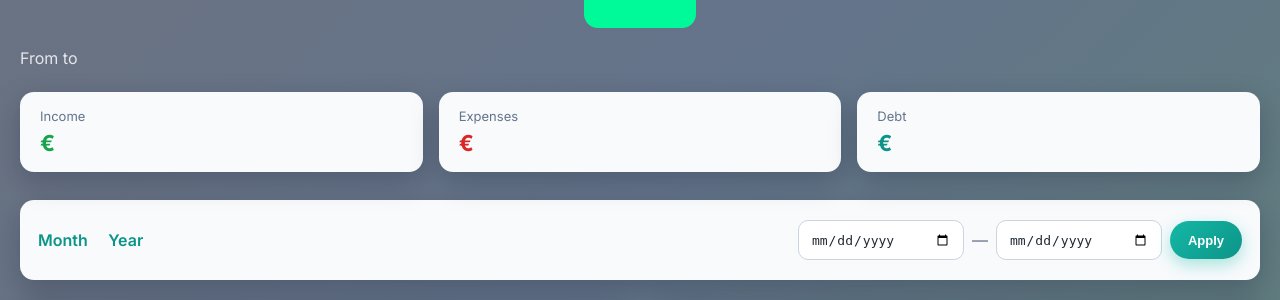
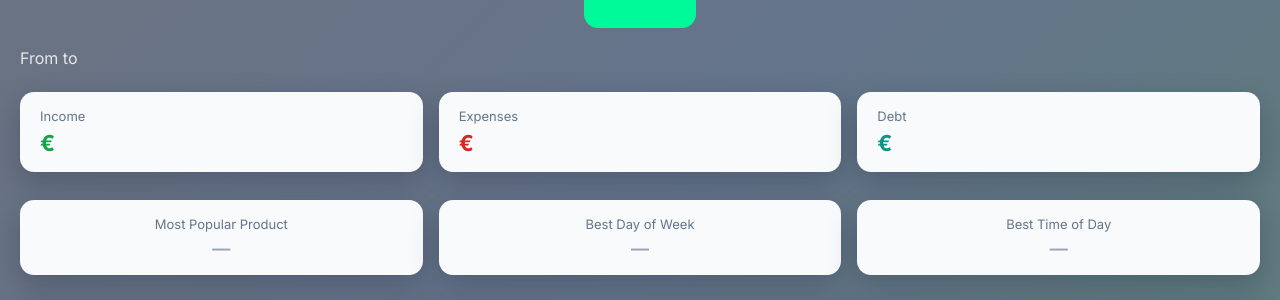
Before and after one commit to eduards-evele/fuchs-register, a Django app: template register/templates/register/statistics.html in a window 1280 px wide. Shown: the part 195-495 px from the top of the page. Run offline with Django 3.2, Linux system fonts and the light colour scheme; the template is opened without the code that fills it, so the values that code supplies are empty; some web fonts are replaced.

Commit message:
Added product, time of day and day of week statistics

```diff
--- a/register/static/register/pages.css
+++ b/register/static/register/pages.css
@@ -388,3 +388,30 @@
         align-items: stretch;
     }
 }
+
+/* ====== Statistics Page - Insights Row ====== */
+.insights-row {
+    margin-top: 0;
+}
+
+.stat-card.insight {
+    text-align: center;
+}
+
+.stat-card.insight .value {
+    display: block;
+    font-size: 18px;
+    font-weight: 600;
+    color: var(--color-teal-dark);
+}
+
+.stat-card.insight .value.empty {
+    color: var(--color-gray-400);
+}
+
+.stat-card.insight .subvalue {
+    display: block;
+    font-size: 13px;
+    color: var(--color-gray-500);
+    margin-top: 4px;
+}
--- a/register/templates/register/statistics.html
+++ b/register/templates/register/statistics.html
@@ -21,6 +21,37 @@
             <span class="label">{% trans "Debt" %}</span>
             <span class="value">€ {{ debt }}</span>
         </a>
+    </div>
+
+    <!-- ====== Insights Row ====== -->
+    <div class="stats-cards insights-row">
+        <div class="surface stat-card insight">
+            <span class="label">{% trans "Most Popular Product" %}</span>
+            {% if most_popular_product %}
+                <span class="value">{{ most_popular_product }}</span>
+                <span class="subvalue">{{ most_popular_product_count }} {% trans "purchases" %}</span>
+            {% else %}
+                <span class="value empty">—</span>
+            {% endif %}
+        </div>
+        <div class="surface stat-card insight">
+            <span class="label">{% trans "Best Day of Week" %}</span>
+            {% if best_weekday %}
+                <span class="value">{{ best_weekday }}</span>
+                <span class="subvalue">€ {{ best_weekday_income }}</span>
+            {% else %}
+                <span class="value empty">—</span>
+            {% endif %}
+        </div>
+        <div class="surface stat-card insight">
+            <span class="label">{% trans "Best Time of Day" %}</span>
+            {% if best_time_period %}
+                <span class="value">{{ best_time_period }}</span>
+                <span class="subvalue">€ {{ best_time_period_income }}</span>
+            {% else %}
+                <span class="value empty">—</span>
+            {% endif %}
+        </div>
     </div>
 
     <!-- ====== Charts Navigation ====== -->
```
Also changed, not shown: register/views.py (+83 -9 lines), locale/de/LC_MESSAGES/django.po, locale/ru/LC_MESSAGES/django.po.
